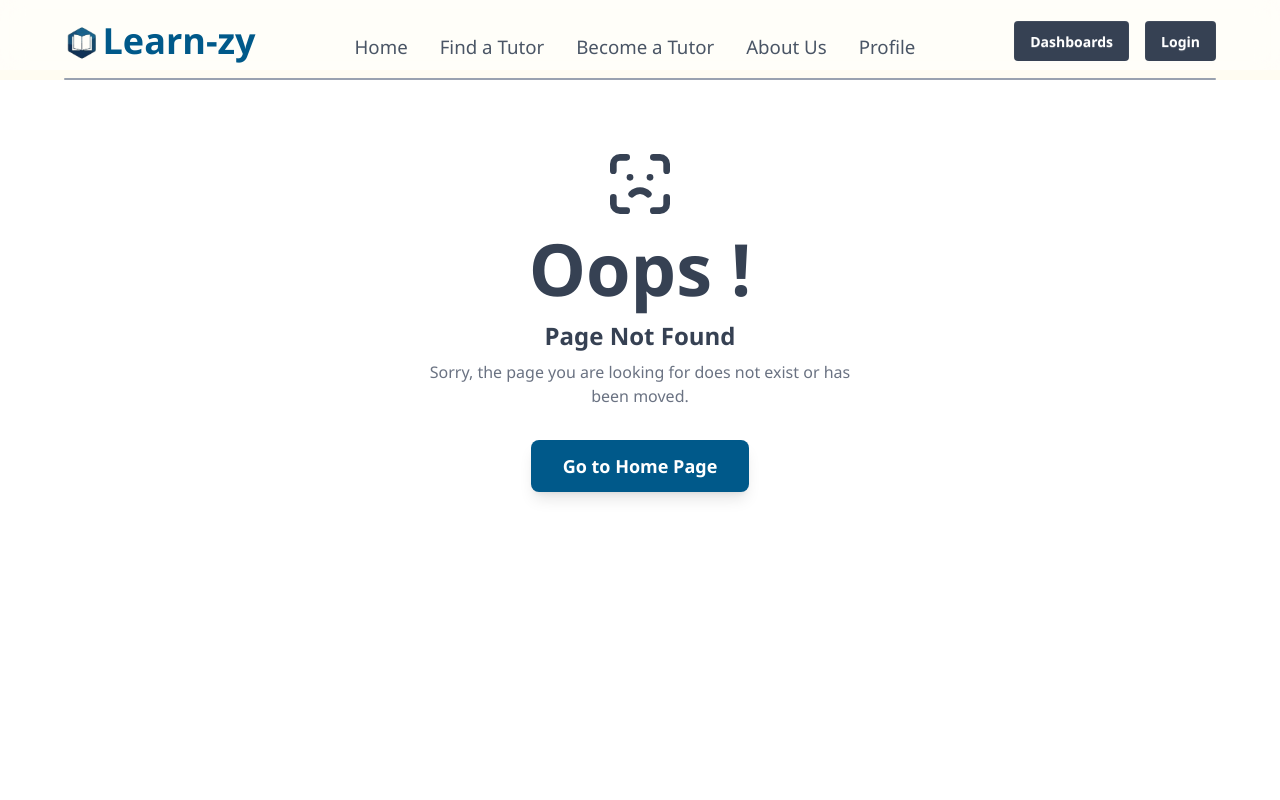
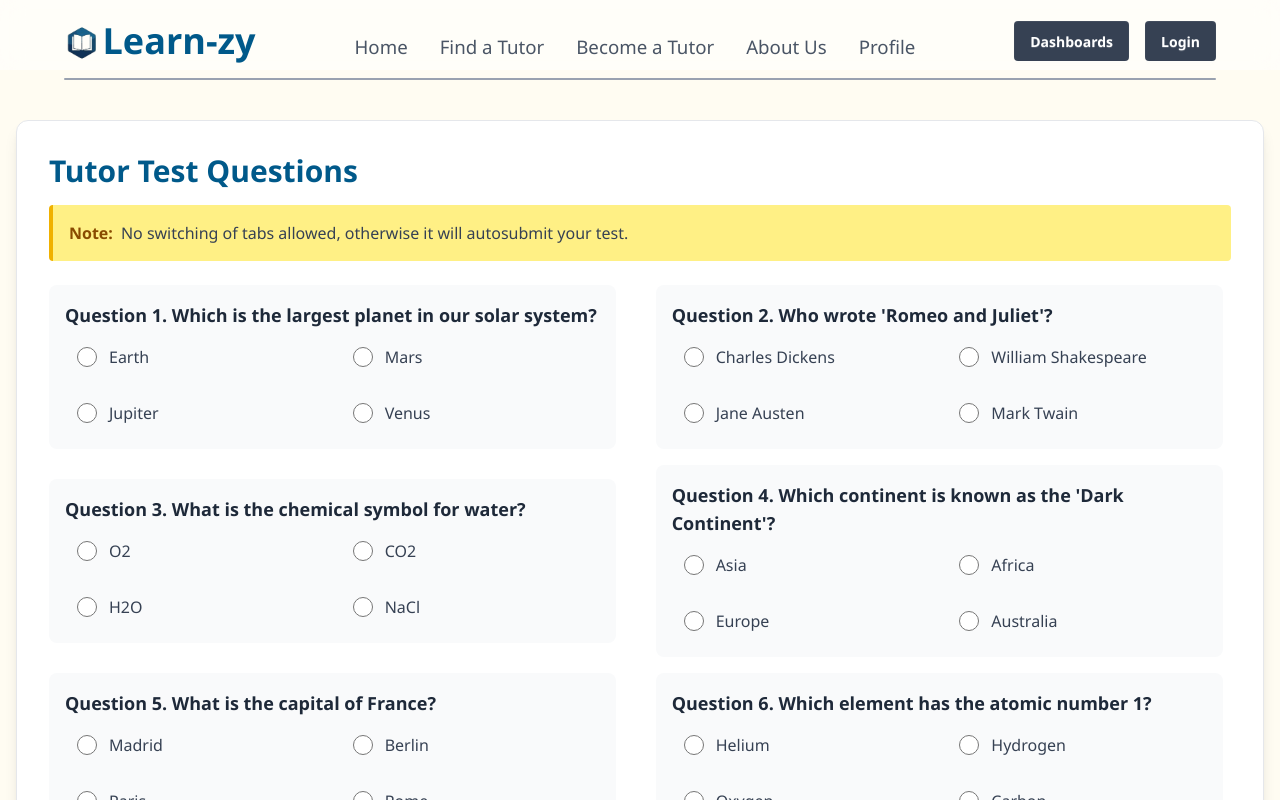
Before and after one commit to adarshsharma584/Learnzy-tutor-finder, a React (Vite) app in the folder Client/: page /test-questions in a window 1280 px wide. Before the commit this address had no page. Shown: the top 800 px of the page. Built offline with nearby package versions, Linux system fonts and the light colour scheme.

Commit message:
add the test questions page for tutor verification

```diff
--- a/Client/src/components/Hero.jsx
+++ b/Client/src/components/Hero.jsx
@@ -26,7 +26,7 @@ const tutors = [
   },
   {
     id: 2,
-    name: "Chanchal Sharma",
+    name: "Chanchal Bhatia",
     subjects: ["Chemistry", "Biology"],
     image:
       "https://imgs.search.brave.com/5dpjiwN6Pgt4GXtC0Yzk4MYRHxKcUQIVcCXi7KTRyUo/rs:fit:500:0:1:0/g:ce/aHR0cHM6Ly9pbWFn/ZXMucGV4ZWxzLmNv/bS9waG90b3MvNTIx/MjMxNy9wZXhlbHMt/cGhvdG8tNTIxMjMx/Ny5qcGVnP2F1dG89/Y29tcHJlc3MmY3M9/dGlueXNyZ2ImZHBy/PTEmdz01MDA",
--- a/Client/src/main.jsx
+++ b/Client/src/main.jsx
@@ -16,6 +16,7 @@ import OtpGenerationPage from "./pages/OtpGenerationPage.jsx";
 import StudentDashboard from "./pages/dashboards/StudentDashboard.jsx";
 import TuitionDashboard from "./pages/dashboards/TuitionDashboard.jsx";
 import NotFoundPage from "./pages/NotFoundPage.jsx";
+import TestQuestions from "./pages/TestQuestions.jsx";
 import { store } from "./redux/store.js";
 import { Provider } from "react-redux";
 import { createBrowserRouter, RouterProvider } from "react-router-dom";
@@ -97,6 +98,14 @@ const router = createBrowserRouter([
           </ProtectedRoute>
         ),
       },
+      {
+        path: "/test-questions",
+        element: (
+          <ProtectedRoute>
+            <TestQuestions />
+          </ProtectedRoute>
+        ),
+      },
 
       {
         path: "/verify-otp",
--- a/Client/src/pages/About.jsx
+++ b/Client/src/pages/About.jsx
@@ -138,7 +138,7 @@ function About() {
                 src="https://avatars.githubusercontent.com/u/102425332?v=4"
                 alt="Adarsh Sharma"
               />
-              <h3 className="text-xl font-semibold text-gray-900">Chanchal Sharma</h3>
+              <h3 className="text-xl font-semibold text-gray-900">Chanchal Bhatia</h3>
               <p className="text-indigo-600 font-medium">Project Lead</p>
               <p className="text-gray-600 mt-2 text-sm">
                 Passionate about bridging education with technology.
--- /dev/null
+++ b/Client/src/pages/TestQuestions.jsx
@@ -0,0 +1,316 @@
+import React, { useEffect, useState } from "react";
+
+const QUESTIONS = [
+  {
+    id: 1,
+    question: "Which is the largest planet in our solar system?",
+    options: ["Earth", "Mars", "Jupiter", "Venus"],
+    answer: 2,
+  },
+  {
+    id: 2,
+    question: "Who wrote 'Romeo and Juliet'?",
+    options: [
+      "Charles Dickens",
+      "William Shakespeare",
+      "Jane Austen",
+      "Mark Twain",
+    ],
+    answer: 1,
+  },
+  {
+    id: 3,
+    question: "What is the chemical symbol for water?",
+    options: ["O2", "CO2", "H2O", "NaCl"],
+    answer: 2,
+  },
+  {
+    id: 4,
+    question: "Which continent is known as the 'Dark Continent'?",
+    options: ["Asia", "Africa", "Europe", "Australia"],
+    answer: 1,
+  },
+  {
+    id: 5,
+    question: "What is the capital of France?",
+    options: ["Madrid", "Berlin", "Paris", "Rome"],
+    answer: 2,
+  },
+  {
+    id: 6,
+    question: "Which element has the atomic number 1?",
+    options: ["Helium", "Hydrogen", "Oxygen", "Carbon"],
+    answer: 1,
+  },
+  {
+    id: 7,
+    question: "What is 12 * 8?",
+    options: ["96", "86", "112", "102"],
+    answer: 0,
+  },
+  {
+    id: 8,
+    question: "Who painted the Mona Lisa?",
+    options: [
+      "Vincent van Gogh",
+      "Pablo Picasso",
+      "Leonardo da Vinci",
+      "Claude Monet",
+    ],
+    answer: 2,
+  },
+  {
+    id: 9,
+    question: "Which gas do plants primarily absorb for photosynthesis?",
+    options: ["Oxygen", "Nitrogen", "Carbon Dioxide", "Hydrogen"],
+    answer: 2,
+  },
+  {
+    id: 10,
+    question: "Which language is primarily used for styling web pages?",
+    options: ["HTML", "Python", "CSS", "Java"],
+    answer: 2,
+  },
+  {
+    id: 11,
+    question: "Which country hosted the 2016 Summer Olympics?",
+    options: ["China", "Brazil", "UK", "Russia"],
+    answer: 1,
+  },
+  {
+    id: 12,
+    question: "Who developed the theory of relativity?",
+    options: [
+      "Isaac Newton",
+      "Albert Einstein",
+      "Galileo Galilei",
+      "Niels Bohr",
+    ],
+    answer: 1,
+  },
+  {
+    id: 13,
+    question: "What is the square root of 144?",
+    options: ["10", "11", "12", "13"],
+    answer: 2,
+  },
+  {
+    id: 14,
+    question: "Which organ in the human body pumps blood?",
+    options: ["Lungs", "Liver", "Heart", "Kidneys"],
+    answer: 2,
+  },
+  {
+    id: 15,
+    question: "Which planet is known as the Red Planet?",
+    options: ["Venus", "Mars", "Mercury", "Saturn"],
+    answer: 1,
+  },
+  {
+    id: 16,
+    question: "Which is the smallest prime number?",
+    options: ["0", "1", "2", "3"],
+    answer: 2,
+  },
+  {
+    id: 17,
+    question: "What does HTML stand for?",
+    options: [
+      "HyperText Markup Language",
+      "HighText Machine Language",
+      "Hyperlinks Text Markup Language",
+      "Home Tool Markup Language",
+    ],
+    answer: 0,
+  },
+  {
+    id: 18,
+    question: "Which instrument measures temperature?",
+    options: ["Barometer", "Thermometer", "Hygrometer", "Altimeter"],
+    answer: 1,
+  },
+  {
+    id: 19,
+    question: "Who is known as the father of computers?",
+    options: [
+      "Alan Turing",
+      "Charles Babbage",
+      "Tim Berners-Lee",
+      "John von Neumann",
+    ],
+    answer: 1,
+  },
+  {
+    id: 20,
+    question: "Which country is famous for the Great Wall?",
+    options: ["India", "China", "Japan", "Korea"],
+    answer: 1,
+  },
+  {
+    id: 21,
+    question: "Which chemical is commonly used as table salt?",
+    options: [
+      "Sodium Chloride",
+      "Potassium",
+      "Magnesium Sulfate",
+      "Calcium Carbonate",
+    ],
+    answer: 0,
+  },
+  {
+    id: 22,
+    question: "What is the boiling point of water at sea level (°C)?",
+    options: ["90", "95", "100", "105"],
+    answer: 2,
+  },
+  {
+    id: 23,
+    question: "Which planet has rings around it?",
+    options: ["Mars", "Jupiter", "Saturn", "Neptune"],
+    answer: 2,
+  },
+  {
+    id: 24,
+    question: "Which year did the first man land on the moon?",
+    options: ["1965", "1969", "1972", "1959"],
+    answer: 1,
+  },
+  {
+    id: 25,
+    question: "Which HTML tag is used to create a hyperlink?",
+    options: ["<img>", "<a>", "<link>", "<href>"],
+    answer: 1,
+  },
+];
+
+function TestQuestions() {
+  const [loading, setLoading] = useState(true);
+  const [answers, setAnswers] = useState({});
+  const [submitted, setSubmitted] = useState(false);
+  const [autosubmitted, setAutosubmitted] = useState(false);
+
+  // Simulate loading
+  useEffect(() => {
+    const timer = setTimeout(() => setLoading(false), 1200);
+    return () => clearTimeout(timer);
+  }, []);
+
+  // Tab switch detection
+  useEffect(() => {
+    const handleVisibility = () => {
+      if (document.visibilityState === "hidden" && !submitted) {
+        setSubmitted(true);
+        setAutosubmitted(true);
+      }
+    };
+    document.addEventListener("visibilitychange", handleVisibility);
+    return () =>
+      document.removeEventListener("visibilitychange", handleVisibility);
+  }, [submitted]);
+
+  const handleOptionChange = (qid, idx) => {
+    setAnswers((prev) => ({ ...prev, [qid]: idx }));
+  };
+
+  const handleSubmit = (e) => {
+    e.preventDefault();
+    setSubmitted(true);
+  };
+
+  // Score calculation (optional)
+  const score = Object.entries(answers).reduce((acc, [qid, idx]) => {
+    const q = QUESTIONS.find((q) => q.id === Number(qid));
+    return acc + (q && q.answer === idx ? 1 : 0);
+  }, 0);
+
+  return (
+    <div className="min-h-screen bg-[#FFFCF2] flex flex-col items-center py-10 px-4">
+      <div className=" w-full bg-white rounded-xl shadow-lg p-8 border border-gray-200">
+        <h1 className="text-3xl font-bold text-sky-800 mb-4">
+          Tutor Test Questions
+        </h1>
+        <div className="bg-yellow-200 border-l-4 border-yellow-500 p-4 rounded mb-6">
+          <strong className="text-yellow-800">Note:</strong>
+          <span className="text-gray-700 ml-2">
+            No switching of tabs allowed, otherwise it will autosubmit your
+            test.
+          </span>
+        </div>
+        {loading ? (
+          <div className="flex flex-col items-center justify-center py-16">
+            <div className="animate-spin rounded-full h-12 w-12 border-t-2 border-b-2 border-sky-800 mb-4"></div>
+            <span className="text-gray-500">Loading questions...</span>
+          </div>
+        ) : submitted ? (
+          <div className="text-center py-12">
+            <h2 className="text-2xl font-bold text-green-700 mb-2">
+              Test Submitted
+            </h2>
+            {autosubmitted ? (
+              <p className="text-red-600 font-semibold">
+                Test was autosubmitted due to tab switch.
+              </p>
+            ) : null}
+            <p className="text-gray-700 mt-2">
+              Your Score:{" "}
+              <span className="font-bold text-sky-800">
+                {score} / {QUESTIONS.length}
+              </span>
+            </p>
+          </div>
+        ) : (
+          <div className="flex flex-col items-center justify-center gap-4">
+            <form onSubmit={handleSubmit}>
+              {/* <div className="bg-red-600 flex flex-wrap justify-cemter gap-4 items-center"> */}
+              <div className="space-y-4 flex flex-wrap items-center space-x-2 justify-between   ">
+                {QUESTIONS.map((q, idx) => (
+                  <div
+                    key={q.id}
+                    className="bg-gray-50 rounded-lg p-4  min-w-[48%] max-w-[45%]"
+                  >
+                    {/* <div className="text-sm text-gray-500 mb-1">
+                      Question {idx + 1} of {QUESTIONS.length}
+                    </div> */}
+                    <h3 className="font-semibold text-lg text-gray-800 mb-2">
+                      Question {idx + 1}. {q.question}
+                    </h3>
+                    <div className="grid grid-cols-1 md:grid-cols-2 gap-4">
+                      {q.options.map((opt, optIdx) => (
+                        <label
+                          key={optIdx}
+                          className="flex items-center cursor-pointer py-2 px-3 rounded hover:bg-sky-50 transition-all"
+                        >
+                          <input
+                            type="radio"
+                            name={`q_${q.id}`}
+                            value={optIdx}
+                            checked={answers[q.id] === optIdx}
+                            onChange={() => handleOptionChange(q.id, optIdx)}
+                            className="form-radio h-5 w-5 text-sky-800 mr-3"
+                            required
+                          />
+                          <span className="text-gray-700">{opt}</span>
+                        </label>
+                      ))}
+                    </div>
+                  </div>
+                ))}
+              </div>
+              {/* </div> */}
+            </form>
+            <div className="w-full flex justify-end items-center py-4">
+              <button
+                type="submit"
+                className="mt-8 px-4 py-3 bg-sky-800 text-white font-semibold rounded-lg shadow hover:bg-indigo-700 transition-colors"
+              >
+                Submit
+              </button>
+            </div>
+          </div>
+        )}
+      </div>
+    </div>
+  );
+}
+
+export default TestQuestions;
```
